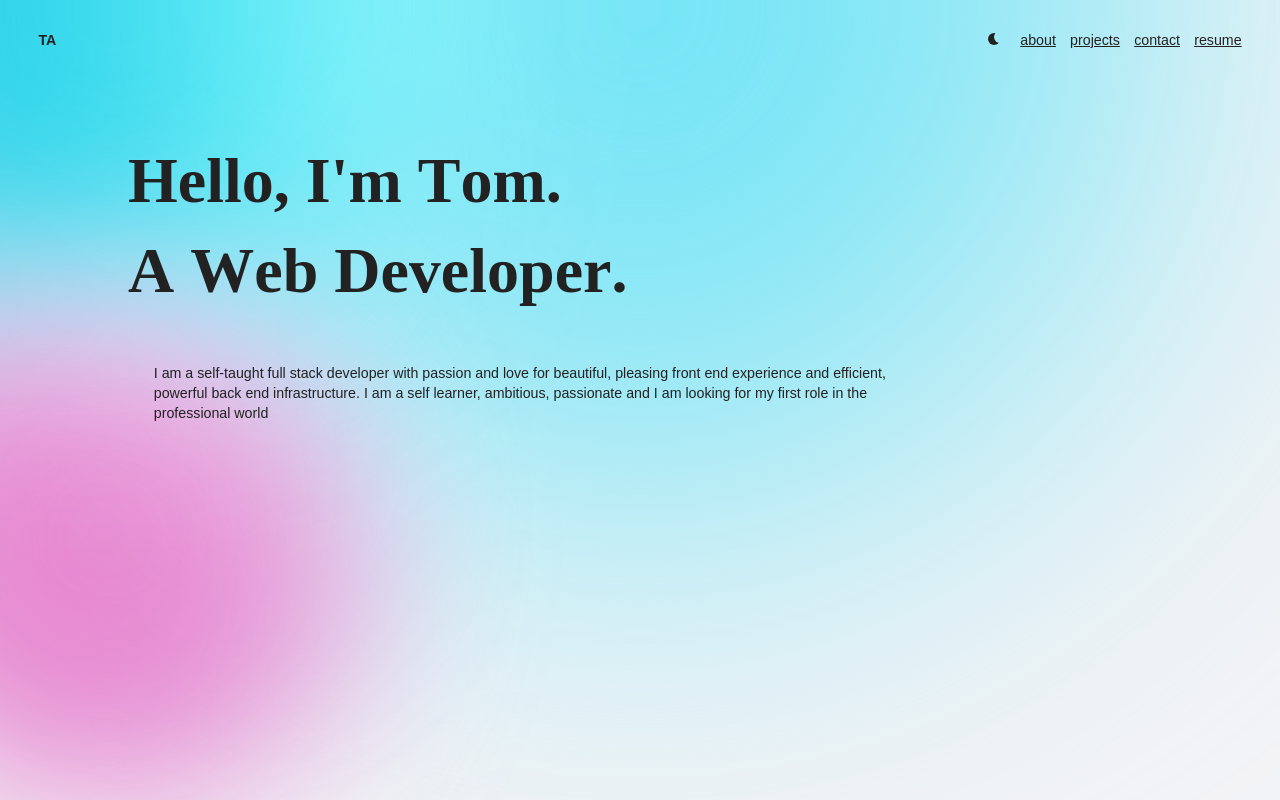
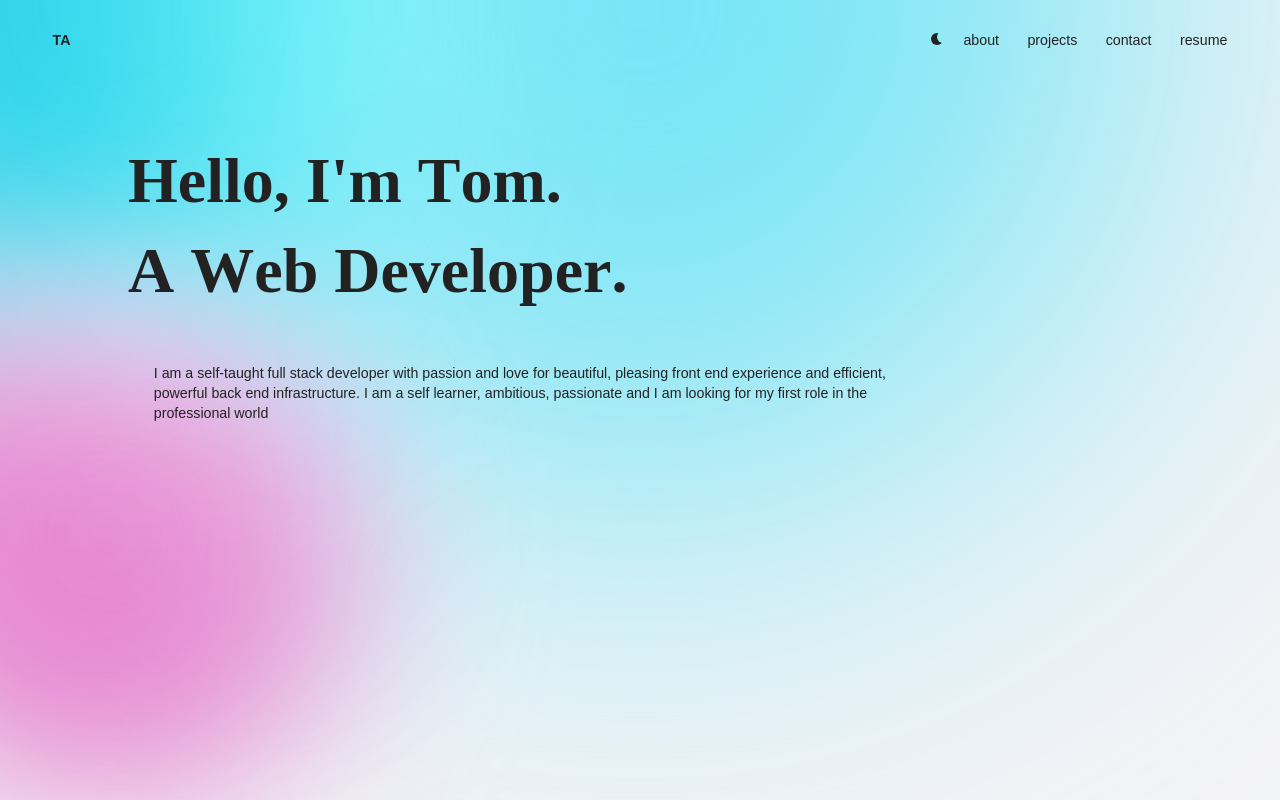
Before and after one commit to tomari3/tomari-perosnal-website, a React (Create React App) app: page / in a window 1280 px wide. Shown: the top 800 px of the page. Built offline with nearby package versions, Linux system fonts and the light colour scheme.

Commit message:
Link Style and functionality

```diff
--- a/src/components/Header/Header.js
+++ b/src/components/Header/Header.js
@@ -7,6 +7,7 @@ import { HeaderWrapper } from "../../styles/HeaderWrapper";
 import { MainLogo } from "../../styles/MainLogo";
 import { NavBar } from "./NavBar";
 import { PopUpMenu } from "./PopUpMenu";
+import { TextLink } from "../../styles/TextLink";
 
 export const Header = ({ toggle }) => {
   const [open, setOpen] = useState(false);
@@ -16,7 +17,9 @@ export const Header = ({ toggle }) => {
 
   return (
     <HeaderWrapper>
-      <MainLogo>ta</MainLogo>
+      <TextLink to="/">
+        <MainLogo>TA</MainLogo>
+      </TextLink>
       {width < 590 || scrollHeight > 1600 ? (
         <PopUpMenu toggle={toggle} open={open} setOpen={setOpen} />
       ) : (
--- a/src/components/Header/NavBar.js
+++ b/src/components/Header/NavBar.js
@@ -9,7 +9,6 @@ const style = {
   display: "flex",
   justifyContent: "center",
   alignItems: "center",
-  gap: "1rem",
 };
 
 export const NavBar = ({ toggle }) => {
@@ -17,16 +16,16 @@ export const NavBar = ({ toggle }) => {
     <motion.nav style={style}>
       <ThemeButton toggle={toggle}></ThemeButton>
 
-      <TextLink to="about " whileHover={{ y: 2 }}>
+      <TextLink to="about " horizontal>
         about
       </TextLink>
-      <TextLink to="projects" whileHover={{ y: 2 }}>
+      <TextLink to="projects" horizontal>
         projects
       </TextLink>
-      <TextLink to="contact" whileHover={{ y: 2 }}>
+      <TextLink to="contact" horizontal>
         contact
       </TextLink>
-      <TextLink to="resume" whileHover={{ y: 2 }}>
+      <TextLink to="resume" horizontal>
         resume
       </TextLink>
     </motion.nav>
--- a/src/components/Header/PopUpMenu.js
+++ b/src/components/Header/PopUpMenu.js
@@ -1,7 +1,5 @@
 import React, { useRef } from "react";
 import { useDimensions } from "../../hooks/useDimensions";
-
-import { motion } from "framer-motion";
 
 import { TextLink } from "../../styles/TextLink";
 import { ThemeButton } from "./ThemeButton";
@@ -20,27 +18,6 @@ const container = {
     padding: "0rem 0 0rem 1rem",
     transition: {
       duration: 0.2,
-    },
-  },
-};
-
-const child = {
-  open: {
-    padding: "0rem 5rem 0rem 1rem",
-    opacity: 1,
-    transition: {
-      delay: 0.2,
-      opacity: {
-        duration: 0.5,
-      },
-    },
-  },
-  closed: {
-    opacity: 0,
-    transition: {
-      opacity: {
-        duration: 0.1,
-      },
     },
   },
 };
@@ -64,36 +41,16 @@ export const PopUpMenu = ({ open, setOpen, toggle }) => {
         custom={height}
         ref={containerRef}
       >
-        <TextLink
-          to="about"
-          animate={open ? "open" : "closed"}
-          whileHover={{ x: 10 }}
-          variants={child}
-        >
+        <TextLink vertical to="about">
           about
         </TextLink>
-        <TextLink
-          to="projects"
-          animate={open ? "open" : "closed"}
-          whileHover={{ x: 10 }}
-          variants={child}
-        >
+        <TextLink vertical to="projects">
           projects
         </TextLink>
-        <TextLink
-          to="contact"
-          animate={open ? "open" : "closed"}
-          whileHover={{ x: 10 }}
-          variants={child}
-        >
+        <TextLink vertical to="contact">
           contact
         </TextLink>
-        <TextLink
-          to="resume"
-          animate={open ? "open" : "closed"}
-          whileHover={{ x: 10 }}
-          variants={child}
-        >
+        <TextLink vertical to="resume">
           resume
         </TextLink>
         <ThemeButton toggle={toggle}></ThemeButton>
--- a/src/styles/FooterWrapper.js
+++ b/src/styles/FooterWrapper.js
@@ -8,7 +8,7 @@ export const FooterWrapper = styled.footer`
   justify-content: flex-end;
   align-items: center;
   transition: background-color 1s ease;
-  z-index: 12;
+  z-index: 8;
   overflow: hidden;
   position: relative;
 
--- a/src/styles/TextLink.js
+++ b/src/styles/TextLink.js
@@ -6,5 +6,12 @@ export const TextLink = styled(Link)`
   font-weight: ${(props) => (props.bold ? "bold" : "400")};
   font-size: 1rem;
   cursor: pointer;
-  transition: var(--default-transition);
+  transition: var(--default-transition), transform 0.5s ease;
+  padding: 1rem;
+  text-decoration: none;
+
+  &:hover {
+    transform: ${(props) =>
+      props.horizontal ? "translateY(4px)" : "translateX(10px)"};
+  }
 `;
```
